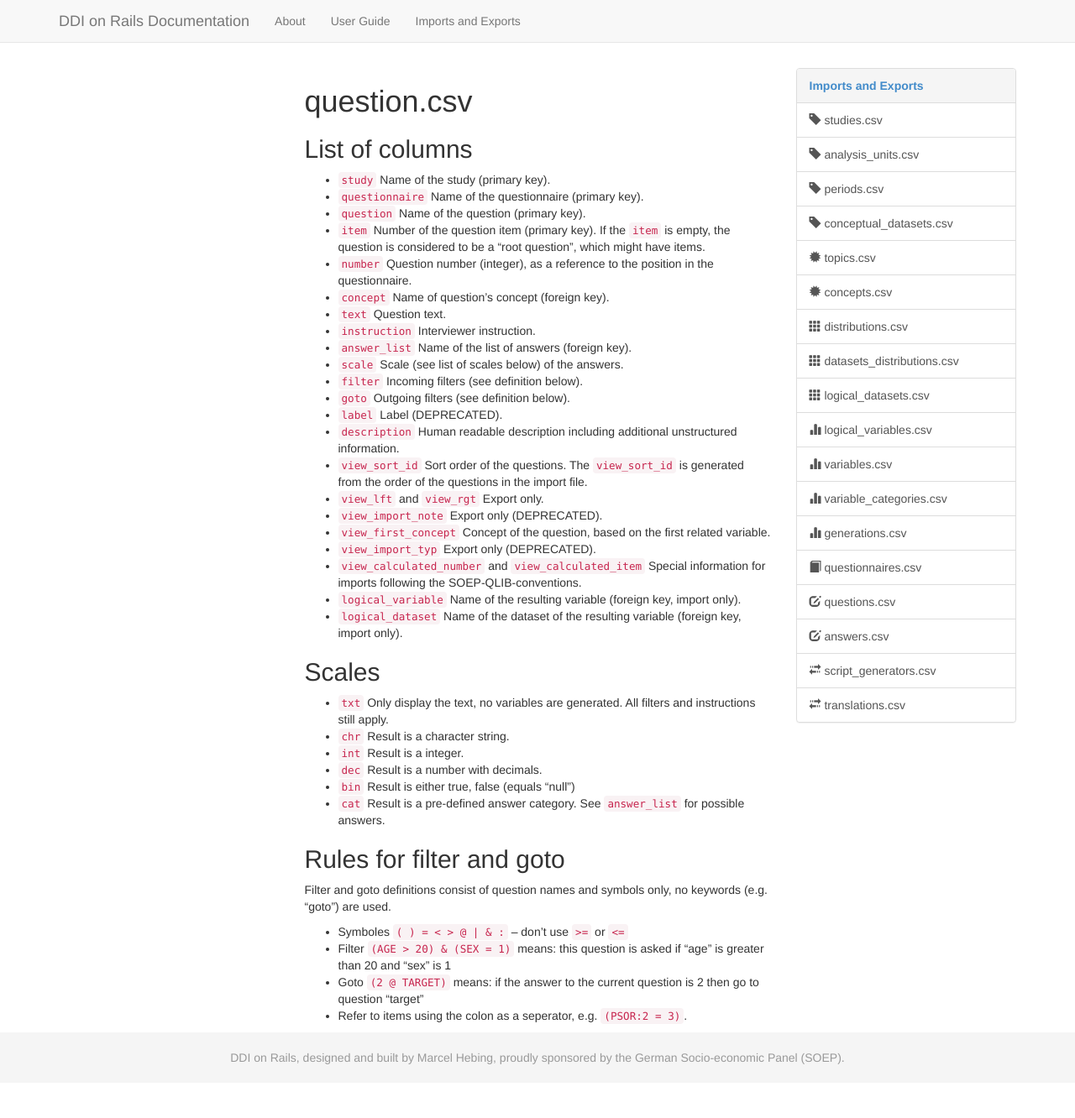
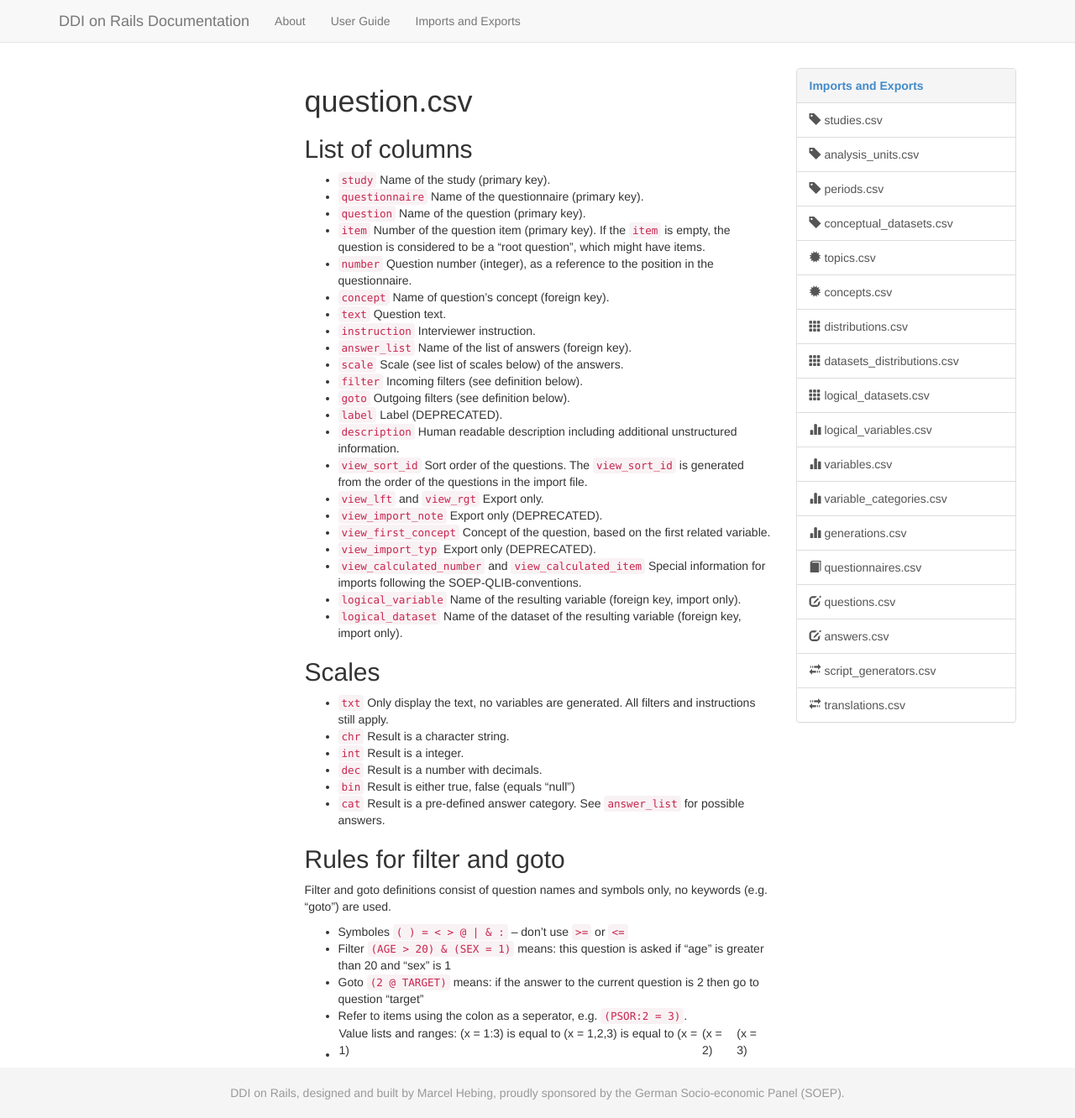
Before and after one commit to ddionrails/ddionrails.github.io, a Jekyll site: the page built from imports/questions_csv.markdown, in a window 1280 px wide. Shown: the whole page at 84% size. Built offline with Jekyll 4.4.1, drawn with Linux system fonts in a browser that asks for light colours; Markdown is read by kramdown in place of the engine named in the settings; before the commit the page ends 1290 px from its top, so only the background shows below that.

Commit message:
Update questions_csv.markdown
Add value lists and ranges for filters

```diff
--- a/imports/questions_csv.markdown
+++ b/imports/questions_csv.markdown
@@ -59,3 +59,4 @@ no keywords (e.g. "goto") are used.
 * Goto `(2 @ TARGET)` means: if the answer to the current question is 2 then
   go to question "target"
 * Refer to items using the colon as a seperator, e.g. `(PSOR:2 = 3)`.
+* Value lists and ranges: (x = 1:3) is equal to (x = 1,2,3) is equal to (x = 1) | (x = 2) | (x = 3)
```
